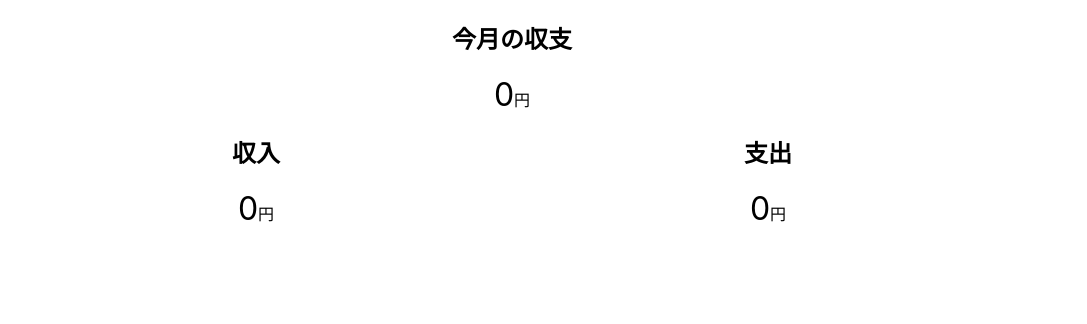
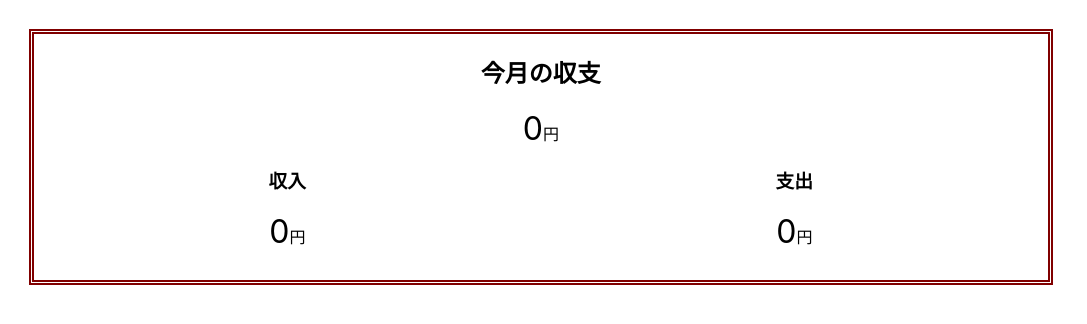
Before and after one commit to shosuke447/household_accounts, a Next.js app: page /component/BOPMonth in a window 1280 px wide. Shown: the top 324 px of the page, without its empty margins (0-1087 px from the left). Built offline with nearby package versions, Linux system fonts and the light colour scheme.

Commit message:
edit bop design

```diff
--- a/pages/App.tsx
+++ b/pages/App.tsx
@@ -2,7 +2,7 @@ import BOPMonth from './component/BOPMonth'
 
 export default function App(){
   return(
-    <main style={{display: 'flex', justifyContent: 'center'}}>
+    <main style={{display: 'flex', justifyContent: 'center', backgroundColor: '#ffe1bd'}}>
       <BOPMonth />
     </main>
   );
--- a/pages/component/BOPMonth.tsx
+++ b/pages/component/BOPMonth.tsx
@@ -13,19 +13,19 @@ export default function BOPMonth(){
   }
 
   return(
-    <div style={{width: '80%', display: 'flex', flexDirection: 'column', alignItems: 'center'}}>
+    <div style={{width: '80%', display: 'flex', flexDirection: 'column', alignItems: 'center', margin: '1.8em', border: 'thick double maroon', backgroundColor: '#ffffff40'}}>
       <div>
         <h2>今月の収支</h2>
         <div style={{textAlign: 'center'}}><span style={{fontSize: '2em', color: bopColor}}>{bop}</span>円</div>
       </div>
       <div style={{width: '100%',display: 'flex', justifyContent: 'space-around'}}>
         <div>
-          <h2>収入</h2>
-          <div style={{textAlign: 'center'}}><span style={{fontSize: '2em'}}>{income}</span>円</div>
+          <h3>収入</h3>
+          <div style={{textAlign: 'center', marginBottom: '1.8em'}}><span style={{fontSize: '2em'}}>{income}</span>円</div>
         </div>
         <div>
-          <h2>支出</h2>
-          <div style={{textAlign: 'center'}}><span style={{fontSize: '2em'}}>{expenditure}</span>円</div>
+          <h3>支出</h3>
+          <div style={{textAlign: 'center', marginBottom: '1.8em'}}><span style={{fontSize: '2em'}}>{expenditure}</span>円</div>
         </div>
       </div>
     </div>
```
